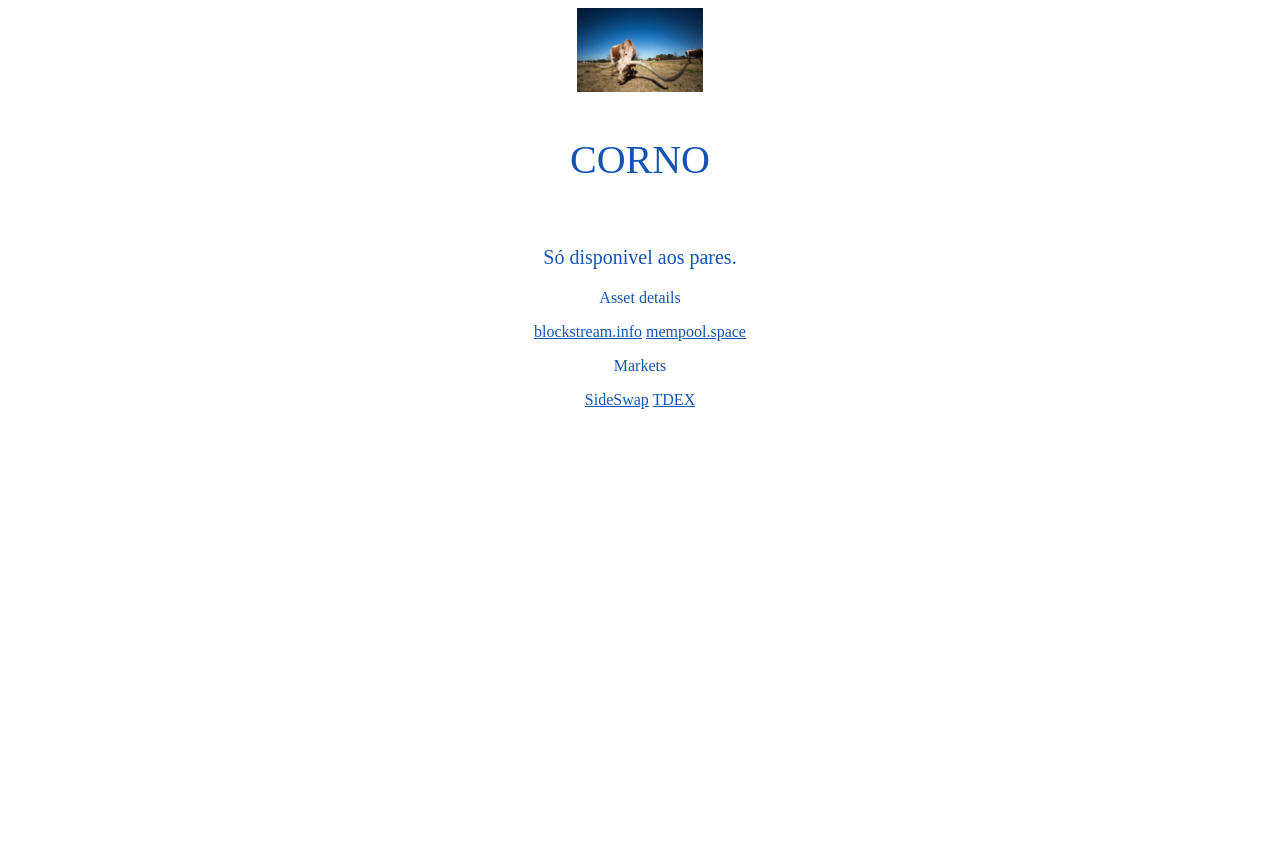
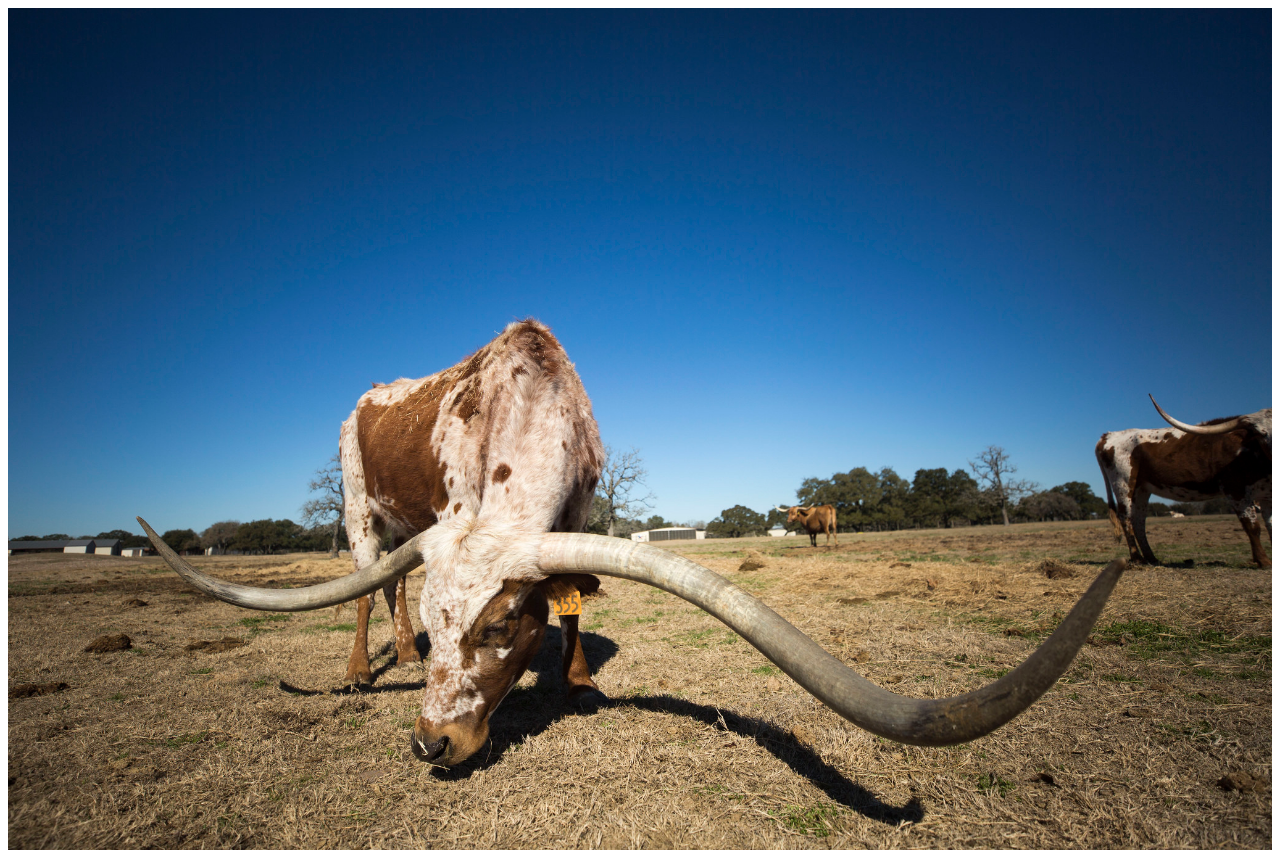
Before and after one commit to corno-token/corno-token.github.io, a plain HTML site: page index.html in a window 1280 px wide. Shown: the top 850 px of the page. Before the commit the page ends 800 px from the top, so only its background shows below. Drawn offline with Linux system fonts and the light colour scheme.

Commit message:
Update index.html

```diff
--- a/index.html
+++ b/index.html
@@ -5,7 +5,7 @@
    </head>
    <body style="background-color:white">
       <center>
-         <img src="img/corno.jpg" width="10%">
+         <img src="img/corno.jpg" width="100%">
          <p style="color:rgb(19,83,180); font-size:40px;">
 		 CORNO
 		 </p>
```
